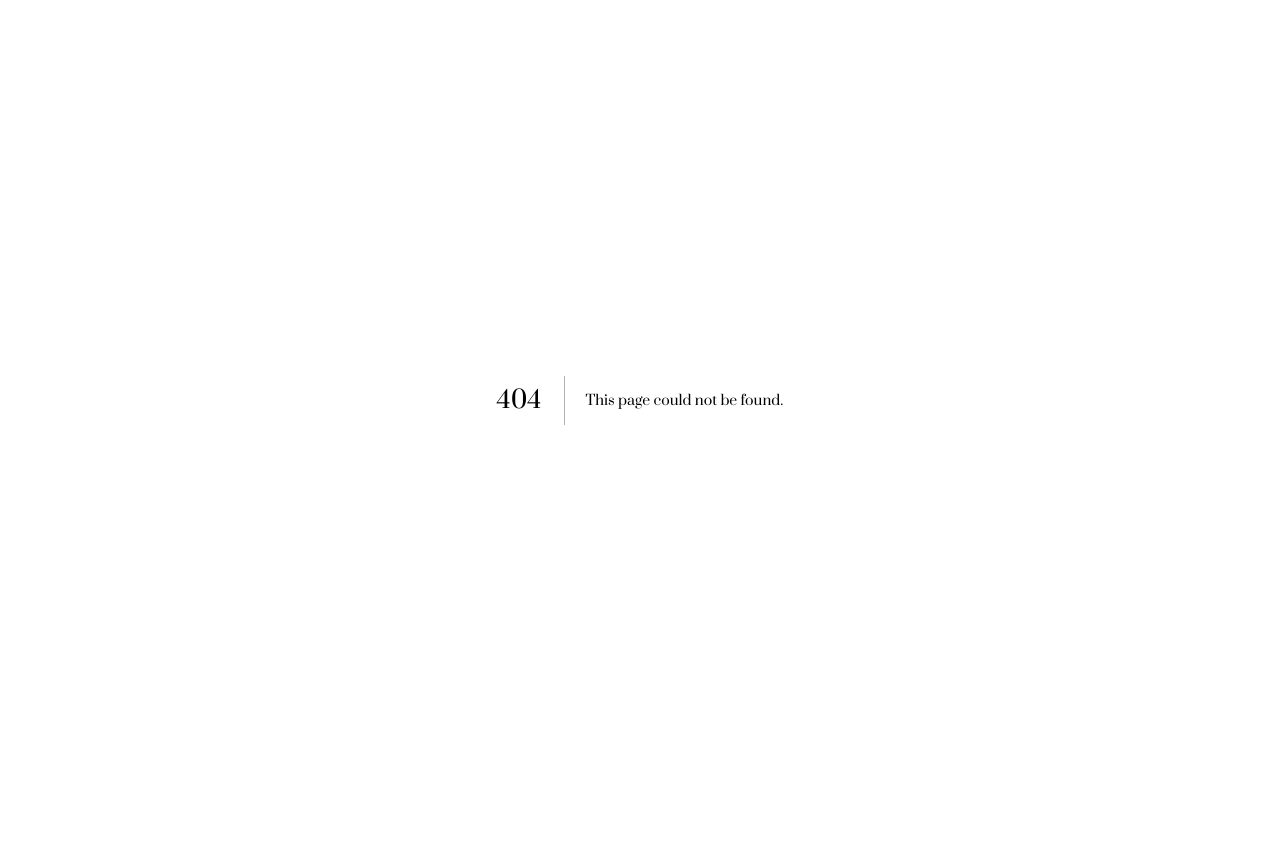
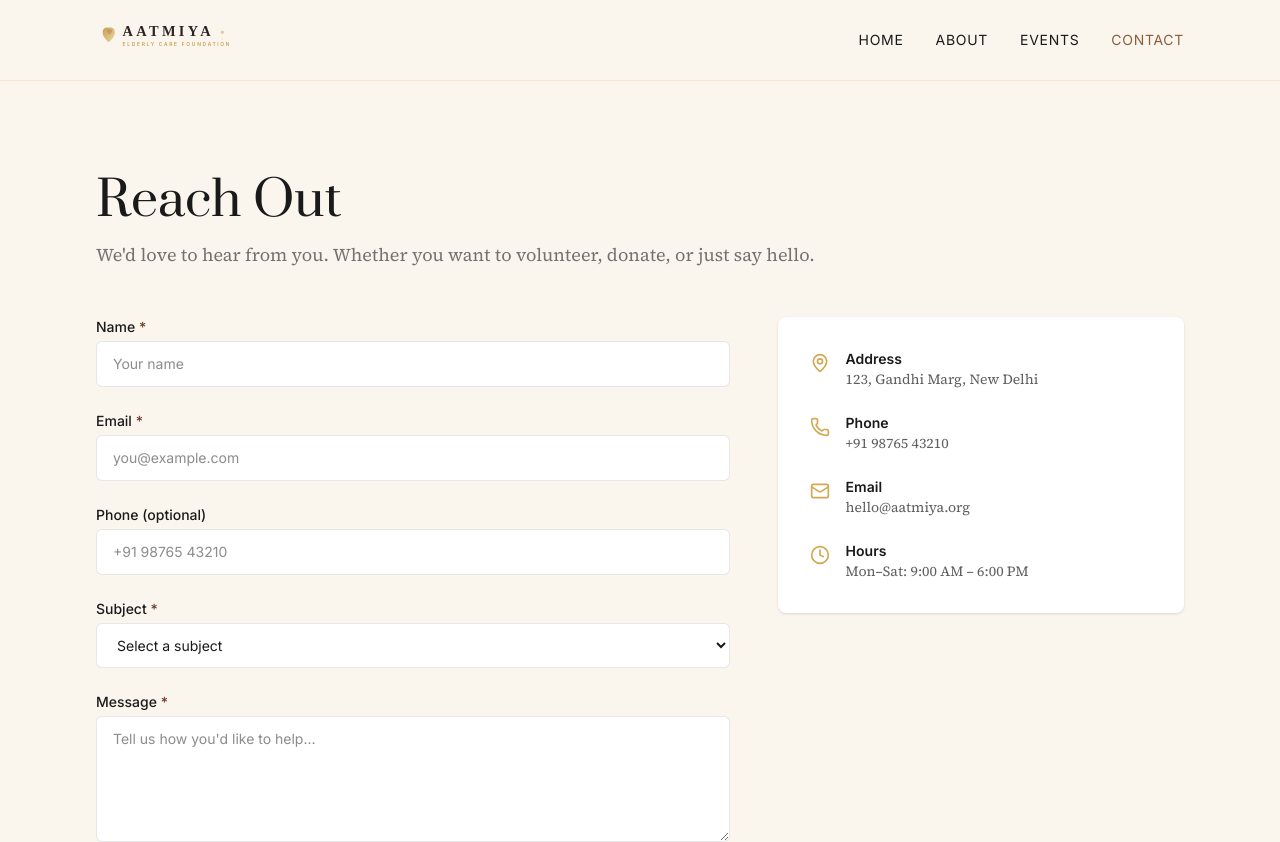
Before and after one commit to knee-tesh/aatmiya, a Next.js app: page /contact in a window 1280 px wide. Before the commit this address had no page. Shown: the top 842 px of the page. Before the commit the page ends 800 px from the top, so only its background shows below. Built offline with nearby package versions, Linux system fonts and the light colour scheme.

Commit message:
feat: create contact page with form and validation

```diff
--- /dev/null
+++ b/src/pages/contact.js
@@ -0,0 +1,197 @@
+import Navbar from "@/components/Navbar";
+import Footer from "@/components/Footer";
+import { motion } from "framer-motion";
+import { MapPin, Phone, Mail, Clock, Send, CheckCircle, AlertCircle } from "lucide-react";
+import { useState } from "react";
+
+export default function Contact() {
+  const [form, setForm] = useState({
+    name: "", email: "", phone: "", subject: "", message: "",
+  });
+  const [errors, setErrors] = useState({});
+  const [status, setStatus] = useState("idle");
+
+  const validate = () => {
+    const errs = {};
+    if (!form.name || form.name.length < 2) errs.name = "Name is required (min 2 characters)";
+    if (!form.email || !/^[^\s@]+@[^\s@]+\.[^\s@]+$/.test(form.email))
+      errs.email = "Valid email is required";
+    if (!form.subject || form.subject === "") errs.subject = "Please select a subject";
+    if (!form.message || form.message.length < 10)
+      errs.message = "Message is required (min 10 characters)";
+    return errs;
+  };
+
+  const handleSubmit = async (e) => {
+    e.preventDefault();
+    const errs = validate();
+    setErrors(errs);
+    if (Object.keys(errs).length > 0) return;
+
+    setStatus("loading");
+    try {
+      const res = await fetch("/api/contact", {
+        method: "POST",
+        headers: { "Content-Type": "application/json" },
+        body: JSON.stringify(form),
+      });
+      if (res.ok) {
+        setStatus("success");
+        setForm({ name: "", email: "", phone: "", subject: "", message: "" });
+      } else {
+        setStatus("error");
+      }
+    } catch {
+      setStatus("error");
+    }
+  };
+
+  return (
+    <>
+      <Navbar />
+      <main id="main-content">
+        <section className="section-spacing">
+          <div className="max-content">
+            <div className="mb-12">
+              <h1 className="font-prata text-4xl md:text-5xl mb-4">Reach Out</h1>
+              <p className="font-source-serif text-lg text-ink/60">
+                We'd love to hear from you. Whether you want to volunteer, donate, or just say hello.
+              </p>
+            </div>
+
+            <div className="grid grid-cols-1 lg:grid-cols-5 gap-12">
+              <form onSubmit={handleSubmit} className="lg:col-span-3 space-y-6">
+                <div>
+                  <label className="font-inter text-sm font-medium mb-1 block">
+                    Name <span className="text-tamarind">*</span>
+                  </label>
+                  <input
+                    type="text"
+                    value={form.name}
+                    onChange={(e) => setForm({ ...form, name: e.target.value })}
+                    className="w-full px-4 py-3 rounded-md border border-ink/10 bg-cotton font-inter text-sm focus:outline-none focus:ring-2 focus:ring-amber"
+                    placeholder="Your name"
+                  />
+                  {errors.name && <p className="font-inter text-xs text-tamarind mt-1">{errors.name}</p>}
+                </div>
+
+                <div>
+                  <label className="font-inter text-sm font-medium mb-1 block">
+                    Email <span className="text-tamarind">*</span>
+                  </label>
+                  <input
+                    type="email"
+                    value={form.email}
+                    onChange={(e) => setForm({ ...form, email: e.target.value })}
+                    className="w-full px-4 py-3 rounded-md border border-ink/10 bg-cotton font-inter text-sm focus:outline-none focus:ring-2 focus:ring-amber"
+                    placeholder="you@example.com"
+                  />
+                  {errors.email && <p className="font-inter text-xs text-tamarind mt-1">{errors.email}</p>}
+                </div>
+
+                <div>
+                  <label className="font-inter text-sm font-medium mb-1 block">Phone (optional)</label>
+                  <input
+                    type="tel"
+                    value={form.phone}
+                    onChange={(e) => setForm({ ...form, phone: e.target.value })}
+                    className="w-full px-4 py-3 rounded-md border border-ink/10 bg-cotton font-inter text-sm focus:outline-none focus:ring-2 focus:ring-amber"
+                    placeholder="+91 98765 43210"
+                  />
+                </div>
+
+                <div>
+                  <label className="font-inter text-sm font-medium mb-1 block">
+                    Subject <span className="text-tamarind">*</span>
+                  </label>
+                  <select
+                    value={form.subject}
+                    onChange={(e) => setForm({ ...form, subject: e.target.value })}
+                    className="w-full px-4 py-3 rounded-md border border-ink/10 bg-cotton font-inter text-sm focus:outline-none focus:ring-2 focus:ring-amber"
+                  >
+                    <option value="">Select a subject</option>
+                    <option value="Volunteer">Volunteer</option>
+                    <option value="Donate">Donate</option>
+                    <option value="Service Inquiry">Service Inquiry</option>
+                    <option value="General">General</option>
+                  </select>
+                  {errors.subject && <p className="font-inter text-xs text-tamarind mt-1">{errors.subject}</p>}
+                </div>
+
+                <div>
+                  <label className="font-inter text-sm font-medium mb-1 block">
+                    Message <span className="text-tamarind">*</span>
+                  </label>
+                  <textarea
+                    value={form.message}
+                    onChange={(e) => setForm({ ...form, message: e.target.value })}
+                    rows={5}
+                    className="w-full px-4 py-3 rounded-md border border-ink/10 bg-cotton font-inter text-sm focus:outline-none focus:ring-2 focus:ring-amber resize-y"
+                    placeholder="Tell us how you'd like to help..."
+                  />
+                  {errors.message && <p className="font-inter text-xs text-tamarind mt-1">{errors.message}</p>}
+                </div>
+
+                <button
+                  type="submit"
+                  disabled={status === "loading"}
+                  className="bg-walnut text-cotton font-inter text-sm tracking-wider uppercase px-8 py-3 rounded-md hover:bg-tamarind transition-colors disabled:opacity-50 flex items-center gap-2"
+                >
+                  {status === "loading" ? "Sending..." : "Send Message"}
+                  <Send size={16} />
+                </button>
+
+                {status === "success" && (
+                  <div className="flex items-center gap-2 font-inter text-sm text-green-700 bg-green-50 px-4 py-3 rounded-md">
+                    <CheckCircle size={16} />
+                    Thank you! We'll be in touch soon.
+                  </div>
+                )}
+                {status === "error" && (
+                  <div className="flex items-center gap-2 font-inter text-sm text-tamarind bg-tamarind/5 px-4 py-3 rounded-md">
+                    <AlertCircle size={16} />
+                    Something went wrong. Please try again.
+                  </div>
+                )}
+              </form>
+
+              <div className="lg:col-span-2">
+                <div className="bg-cotton rounded-lg p-8 shadow-sm space-y-6">
+                  <div className="flex items-start gap-4">
+                    <MapPin className="text-amber shrink-0 mt-1" size={20} />
+                    <div>
+                      <h3 className="font-inter text-sm font-semibold">Address</h3>
+                      <p className="font-source-serif text-sm text-ink/70">123, Gandhi Marg, New Delhi</p>
+                    </div>
+                  </div>
+                  <div className="flex items-start gap-4">
+                    <Phone className="text-amber shrink-0 mt-1" size={20} />
+                    <div>
+                      <h3 className="font-inter text-sm font-semibold">Phone</h3>
+                      <p className="font-source-serif text-sm text-ink/70">+91 98765 43210</p>
+                    </div>
+                  </div>
+                  <div className="flex items-start gap-4">
+                    <Mail className="text-amber shrink-0 mt-1" size={20} />
+                    <div>
+                      <h3 className="font-inter text-sm font-semibold">Email</h3>
+                      <p className="font-source-serif text-sm text-ink/70">hello@aatmiya.org</p>
+                    </div>
+                  </div>
+                  <div className="flex items-start gap-4">
+                    <Clock className="text-amber shrink-0 mt-1" size={20} />
+                    <div>
+                      <h3 className="font-inter text-sm font-semibold">Hours</h3>
+                      <p className="font-source-serif text-sm text-ink/70">Mon–Sat: 9:00 AM – 6:00 PM</p>
+                    </div>
+                  </div>
+                </div>
+              </div>
+            </div>
+          </div>
+        </section>
+      </main>
+      <Footer />
+    </>
+  );
+}
```
